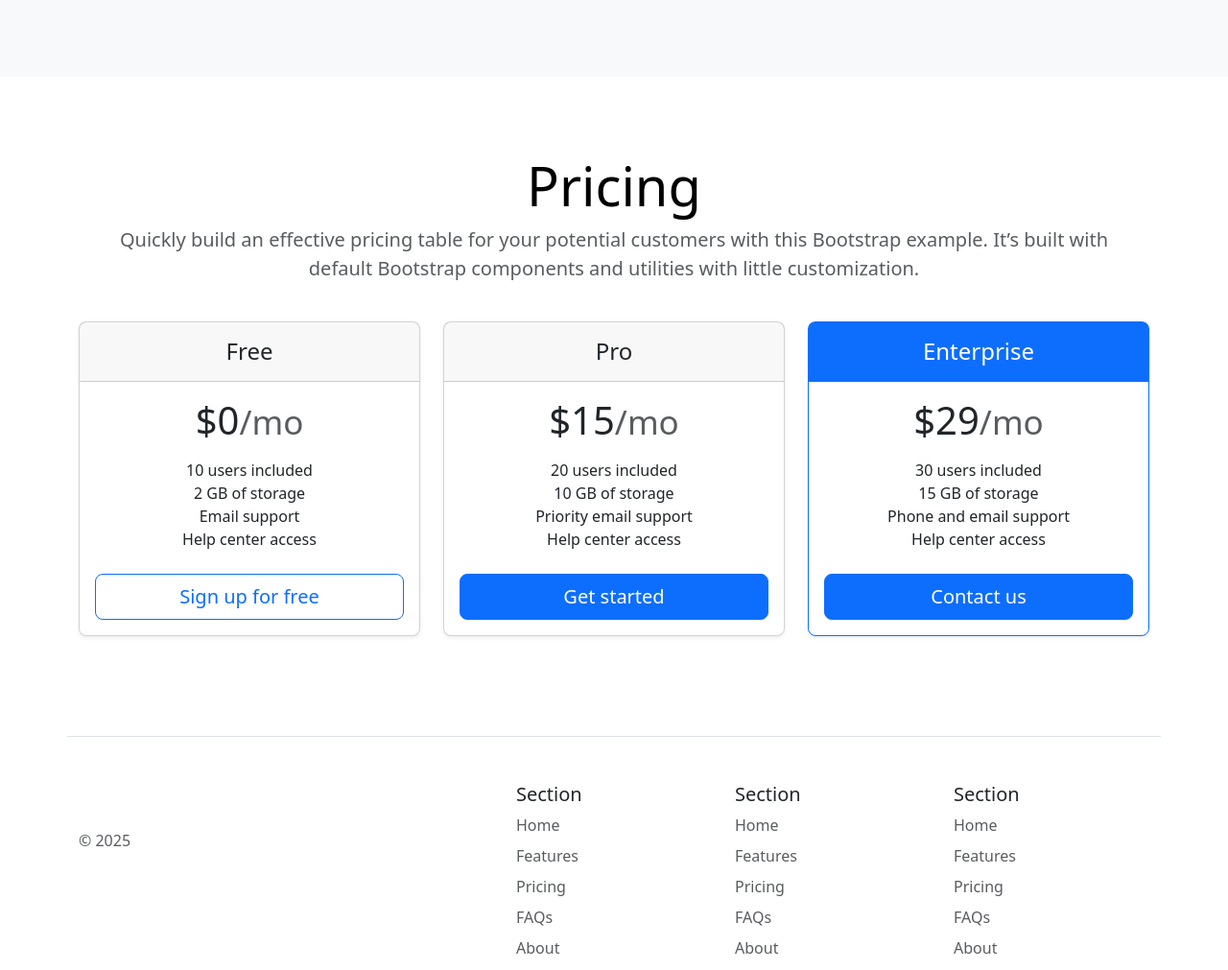
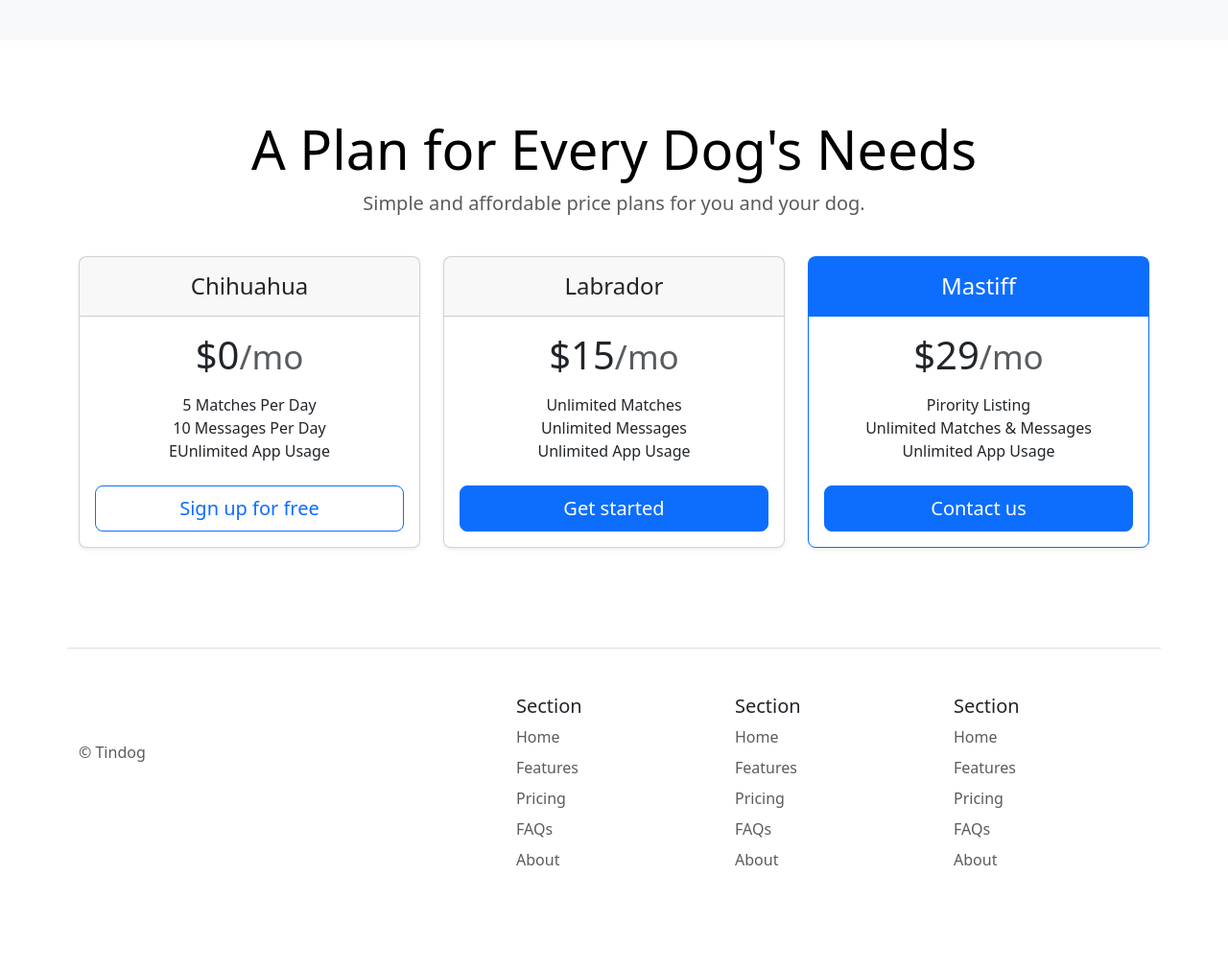
Before and after one commit to kamoM312/bootcamp-project-TinDog-Startup-Website, a plain HTML site: page index.html in a window 1280 px wide. Shown: the part 2100-3111 px from the top of the page at 96% size. Drawn offline with nearby package versions, Linux system fonts and the light colour scheme.

Commit message:
added content into bootstrap components

```diff
--- a/index.html
+++ b/index.html
@@ -64,9 +64,6 @@
           <div>
             <h3 class="fs-2 text-body-emphasis">Easy to use.</h3>
             <p>So easy to use, even your dog could do it.</p>
-            <a href="#" class="btn btn-primary">
-              Primary button
-            </a>
           </div>
         </div>
         <div class="col d-flex align-items-start">
@@ -79,9 +76,6 @@
           <div>
             <h3 class="fs-2 text-body-emphasis">Elite Clientele.</h3>
             <p>We have all the dogs, the greatest dogs.</p>
-            <a href="#" class="btn btn-primary">
-              Primary button
-            </a>
           </div>
         </div>
         <div class="col d-flex align-items-start">
@@ -95,9 +89,6 @@
           <div>
             <h3 class="fs-2 text-body-emphasis">Guaranteed to work.</h3>
             <p>Find the love of your dog's life or your money back.</p>
-            <a href="#" class="btn btn-primary">
-              Primary button
-            </a>
           </div>
         </div>
       </div>
@@ -121,23 +112,22 @@
    <div class="container py-3">
     <section id="pricing">
     <div class="pricing-header p-3 pb-md-4 mx-auto text-center">
-      <h1 class="display-4 fw-normal text-body-emphasis">Pricing</h1>
-      <p class="fs-5 text-body-secondary">Quickly build an effective pricing table for your potential customers with this Bootstrap example. It’s built with default Bootstrap components and utilities with little customization.</p>
+      <h1 class="display-4 fw-normal text-body-emphasis">A Plan for Every Dog's Needs</h1>
+      <p class="fs-5 text-body-secondary">Simple and affordable price plans for you and your dog.</p>
     </div>
 
     <div class="row row-cols-1 row-cols-md-3 mb-3 text-center">
       <div class="col">
         <div class="card mb-4 rounded-3 shadow-sm">
           <div class="card-header py-3">
-            <h4 class="my-0 fw-normal">Free</h4>
+            <h4 class="my-0 fw-normal">Chihuahua</h4>
           </div>
           <div class="card-body">
             <h1 class="card-title pricing-card-title">$0<small class="text-body-secondary fw-light">/mo</small></h1>
             <ul class="list-unstyled mt-3 mb-4">
-              <li>10 users included</li>
-              <li>2 GB of storage</li>
-              <li>Email support</li>
-              <li>Help center access</li>
+              <li>5 Matches Per Day</li>
+              <li>10 Messages Per Day</li>
+              <li>EUnlimited App Usage</li>
             </ul>
             <button type="button" class="w-100 btn btn-lg btn-outline-primary">Sign up for free</button>
           </div>
@@ -146,15 +136,14 @@
       <div class="col">
         <div class="card mb-4 rounded-3 shadow-sm">
           <div class="card-header py-3">
-            <h4 class="my-0 fw-normal">Pro</h4>
+            <h4 class="my-0 fw-normal">Labrador</h4>
           </div>
           <div class="card-body">
             <h1 class="card-title pricing-card-title">$15<small class="text-body-secondary fw-light">/mo</small></h1>
             <ul class="list-unstyled mt-3 mb-4">
-              <li>20 users included</li>
-              <li>10 GB of storage</li>
-              <li>Priority email support</li>
-              <li>Help center access</li>
+              <li>Unlimited Matches</li>
+              <li>Unlimited Messages</li>
+              <li>Unlimited App Usage</li>
             </ul>
             <button type="button" class="w-100 btn btn-lg btn-primary">Get started</button>
           </div>
@@ -163,15 +152,14 @@
       <div class="col">
         <div class="card mb-4 rounded-3 shadow-sm border-primary">
           <div class="card-header py-3 text-bg-primary border-primary">
-            <h4 class="my-0 fw-normal">Enterprise</h4>
+            <h4 class="my-0 fw-normal">Mastiff</h4>
           </div>
           <div class="card-body">
             <h1 class="card-title pricing-card-title">$29<small class="text-body-secondary fw-light">/mo</small></h1>
             <ul class="list-unstyled mt-3 mb-4">
-              <li>30 users included</li>
-              <li>15 GB of storage</li>
-              <li>Phone and email support</li>
-              <li>Help center access</li>
+              <li>Pirority Listing</li>
+              <li>Unlimited Matches & Messages</li>
+              <li>Unlimited App Usage</li>
             </ul>
             <button type="button" class="w-100 btn btn-lg btn-primary">Contact us</button>
           </div>
@@ -189,7 +177,7 @@
           <a href="/" class="d-flex align-items-center mb-3 link-body-emphasis text-decoration-none" aria-label="Bootstrap">
             <svg class="bi me-2" width="40" height="32" aria-hidden="true"><use xlink:href="#bootstrap"></use></svg>
           </a>
-          <p class="text-body-secondary">© 2025</p>
+          <p class="text-body-secondary">© Tindog</p>
         </div>
 
         <div class="col mb-3">
```
